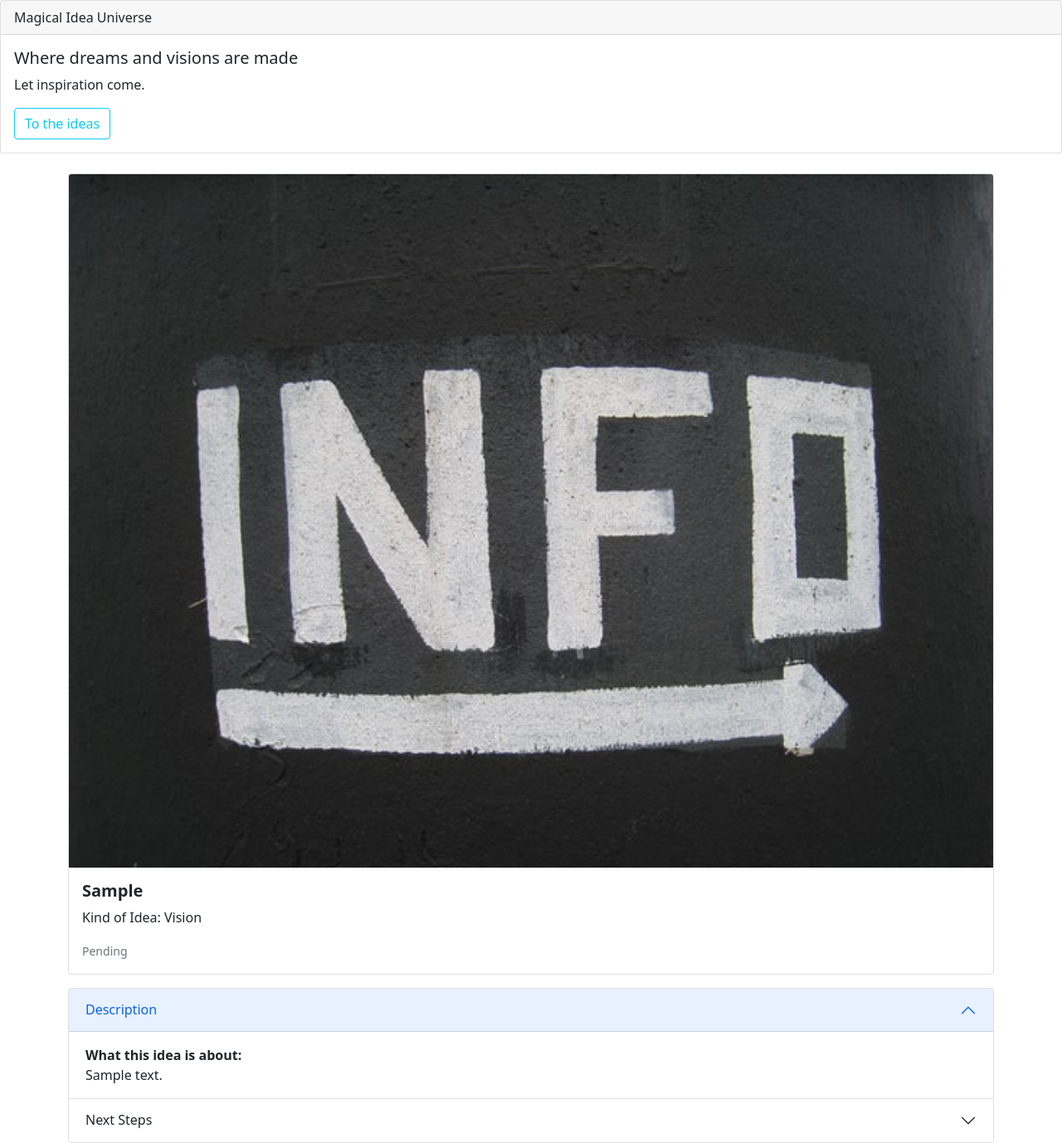
After one commit to codeamazone/miu-app, a Django app: page /1 in a window 1280 px wide. The commit adds this page. Shown: the whole page at 83% size. Run offline with Django 3.2, Linux system fonts and the light colour scheme; tables that the repository leaves empty hold one stand-in row (values such as "Sample post"); parts of the project's set-up code (start-up, migrations or seed data) failed here and were passed over; some libraries are stand-ins or nearby versions.

Commit message:
added detail view and adjusted list view

```diff
--- a/ideas/models.py
+++ b/ideas/models.py
@@ -3,19 +3,19 @@ from django.urls import reverse
 
 
 class Idea(models.Model):
-    PENDING = 'NO'
-    ONGOING = 'ON'
-    COMPLETED = 'OK'
+    PENDING = 'Pending'
+    ONGOING = 'In Progress'
+    COMPLETED = 'Completed'
 
     STATUS_CHOICES = [
         (PENDING, 'Pending'),
-        (ONGOING, 'In Progress'),
+        (ONGOING, 'In progress'),
         (COMPLETED, 'Completed')
     ]
 
-    VISION = 'VIS'
-    TRY_SOMETHING = 'TRY'
-    PROJECT = 'PRO'
+    VISION = 'Vision'
+    TRY_SOMETHING = 'Try something'
+    PROJECT = 'Project'
 
     KIND_CHOICES = [
         (VISION, 'Vision'),
@@ -25,14 +25,14 @@ class Idea(models.Model):
 
     idea = models.CharField(max_length=200)
     kind = models.CharField(
-        max_length=3,
+        max_length=15,
         choices=KIND_CHOICES,
         default=VISION
     )
     description = models.TextField()
     next_steps = models.TextField(null=True)
     status = models.CharField(
-        max_length=2,
+        max_length=11,
         choices=STATUS_CHOICES,
         default=PENDING
     )
@@ -40,8 +40,9 @@ class Idea(models.Model):
     def __str__(self):
         return self.idea
 
-    def get_absulute_url(self):
+    def get_absolute_url(self):
         return reverse('idea_detail', args=[str(self.id)])
 
 
+# Write tests
 # TODO: create Todos model connected to next_steps from ideas model
--- a/ideas/urls.py
+++ b/ideas/urls.py
@@ -1,6 +1,7 @@
 from django.urls import path
 from .views import (
     HomePageView,
+    IdeaDetailView
     # ArticleUpdateView,
     # ArticleDetailView,
     # ArticleDeleteView,
@@ -8,5 +9,6 @@ from .views import (
 )
 
 urlpatterns = [
-    path('', HomePageView.as_view(), name='home')
+    path('', HomePageView.as_view(), name='home'),
+    path('<int:pk>', IdeaDetailView.as_view(), name='idea_detail')
 ]
--- a/ideas/views.py
+++ b/ideas/views.py
@@ -1,4 +1,4 @@
-from django.views.generic import ListView
+from django.views.generic import ListView, DetailView
 # from django.views.generic.edit import UpdateView, DeleteView, CreateView
 # from django.urls import reverse_lazy
 from .models import Idea
@@ -8,3 +8,8 @@ class HomePageView(ListView):
     model = Idea
     template_name = 'home.html'
     context_object_name = 'idea_list'
+
+
+class IdeaDetailView(DetailView):
+    model = Idea
+    template_name = 'idea_detail.html'
--- a/templates/home.html
+++ b/templates/home.html
@@ -9,12 +9,14 @@
         <th>Idea</th>
         <th>Kind</th>
         <th>Status</th>
+        <th></th>
     </tr>
     {% for idea in idea_list %}
         <tr>
             <td>{{ idea.idea }}</td>
             <td>{{ idea.kind }}</td>
             <td>{{ idea.status }}</a></td>
+            <td><a href="{% url 'idea_detail' idea.pk %}">Details</a></td>
         </tr>
     {% endfor %}
 </table>
--- /dev/null
+++ b/templates/idea_detail.html
@@ -0,0 +1,55 @@
+{% extends "base.html" %}
+
+{% block content %}
+<div class="card mb-3">
+    <img src="templates/media/giulia-may-8JFMYz-a8Xo-unsplash.jpg" class="card-img-top" alt="Info">
+    <div class="card-body">
+      <h5 class="card-title"><b>{{ object.idea }}</b></h5>
+      <p class="card-text"> Kind of Idea: {{ object.kind }}</p>
+      <p class="card-text"><small class="text-muted">{{ object.status }}</small></p>
+    </div>
+  </div>
+
+<div class="accordion" id="accordionExample">
+    <div class="accordion-item">
+      <h2 class="accordion-header" id="headingOne">
+        <button class="accordion-button" type="button" data-bs-toggle="collapse" data-bs-target="#collapseOne" aria-expanded="true" aria-controls="collapseOne">
+          Description
+        </button>
+      </h2>
+      <div id="collapseOne" class="accordion-collapse collapse show" aria-labelledby="headingOne" data-bs-parent="#accordionExample">
+        <div class="accordion-body">
+          <strong>What this idea is about:</strong>
+          <br/>
+          {{ object.description }}
+        </div>
+      </div>
+    </div>
+    <div class="accordion-item">
+      <h2 class="accordion-header" id="headingTwo">
+        <button class="accordion-button collapsed" type="button" data-bs-toggle="collapse" data-bs-target="#collapseTwo" aria-expanded="false" aria-controls="collapseTwo">
+          Next Steps
+        </button>
+      </h2>
+      <div id="collapseTwo" class="accordion-collapse collapse" aria-labelledby="headingTwo" data-bs-parent="#accordionExample">
+        <div class="accordion-body">
+          <strong>What has to be done next?</strong>
+          <br/>
+          {{ object.next_steps }}
+        </div>
+      </div>
+    </div>
+    <!-- <div class="accordion-item">
+      <h2 class="accordion-header" id="headingThree">
+        <button class="accordion-button collapsed" type="button" data-bs-toggle="collapse" data-bs-target="#collapseThree" aria-expanded="false" aria-controls="collapseThree">
+          Accordion Item #3
+        </button>
+      </h2>
+      <div id="collapseThree" class="accordion-collapse collapse" aria-labelledby="headingThree" data-bs-parent="#accordionExample">
+        <div class="accordion-body">
+          <strong>This is the third item's accordion body.</strong> It is hidden by default, until the collapse plugin adds the appropriate classes that we use to style each element. These classes control the overall appearance, as well as the showing and hiding via CSS transitions. You can modify any of this with custom CSS or overriding our default variables. It's also worth noting that just about any HTML can go within the <code>.accordion-body</code>, though the transition does limit overflow.
+        </div>
+      </div>
+    </div> -->
+  </div>
+{% endblock content %}
```
Also changed, not shown: templates/media/giulia-may-8JFMYz-a8Xo-unsplash.jpg (added), templates/media/unsplash.jpg (renamed from media/unsplash.jpg).
